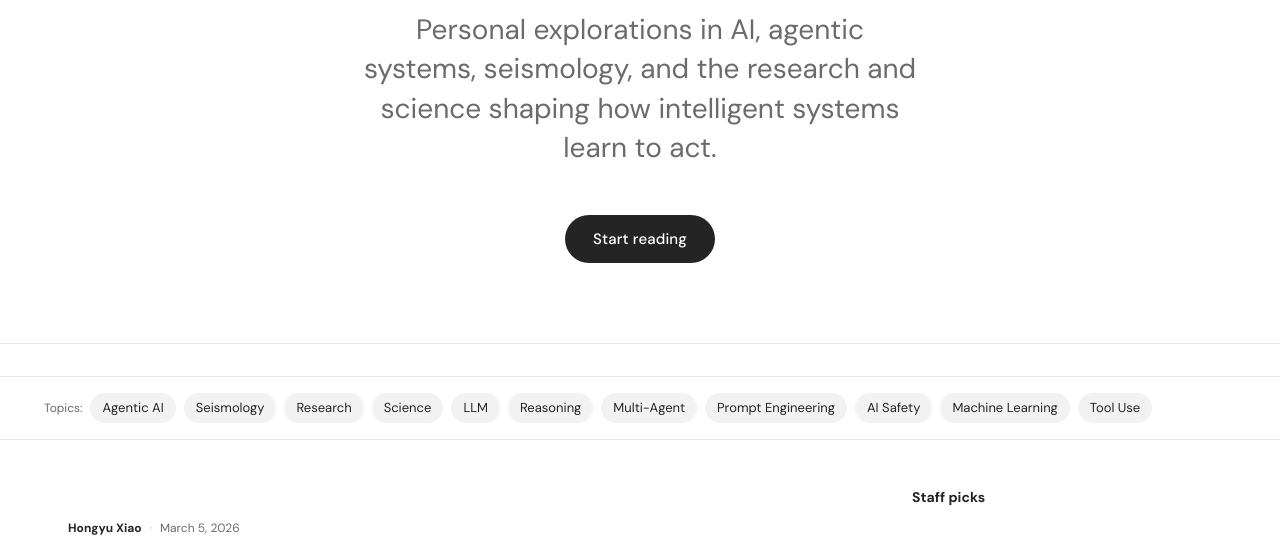
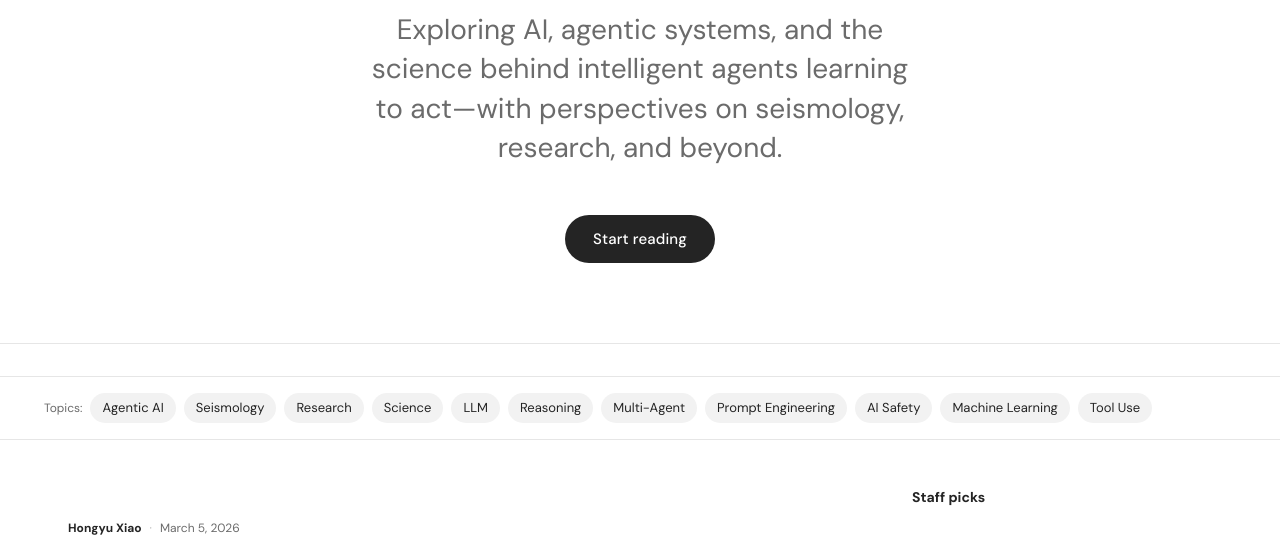
Before and after one commit to Hy-X/HXiao.ai, a plain HTML site: page index.html in a window 1280 px wide. Shown: the part 189-729 px from the top of the page. Drawn offline with nearby package versions, Linux system fonts and the light colour scheme; a web font is replaced by a local one.

Commit message:
Revise hero subtitle for clarity and improved engagement in article presentation

```diff
--- a/index.html
+++ b/index.html
@@ -77,7 +77,7 @@
         Ideas worth thinking about.
       </h1>
       <p class="hero-subtitle">
-        Personal explorations in AI, agentic systems, seismology, and the research and science shaping how intelligent systems learn to act.
+        Exploring AI, agentic systems, and the science behind intelligent agents learning to act—with perspectives on seismology, research, and beyond.
       </p>
       <div class="hero-actions">
         <a href="article.html" class="btn-cta btn-cta-lg">Start reading</a>
```
